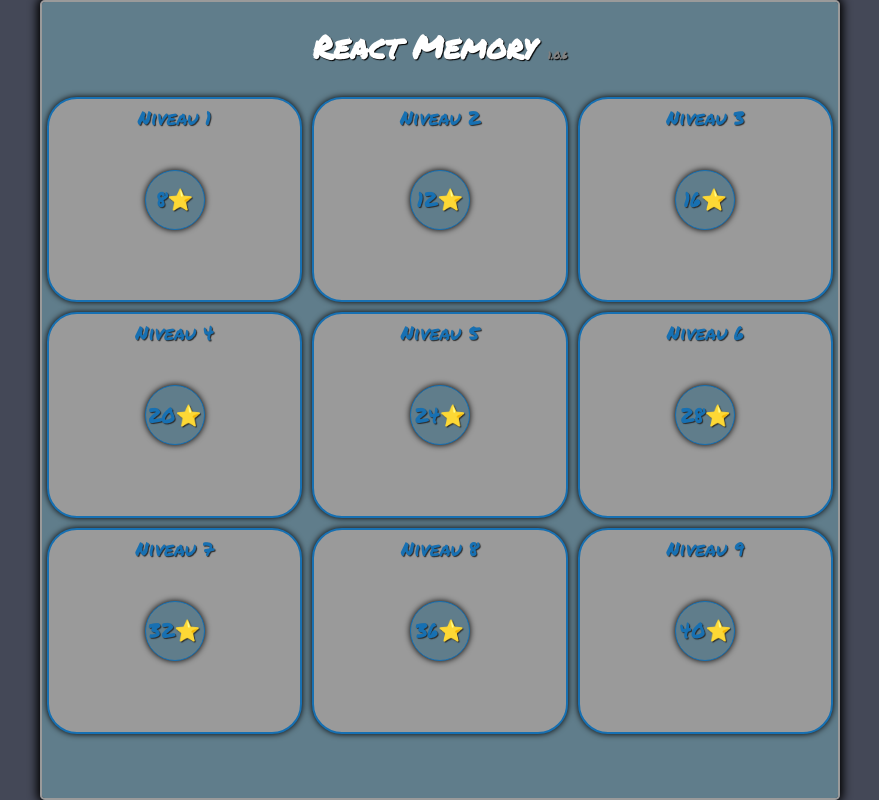
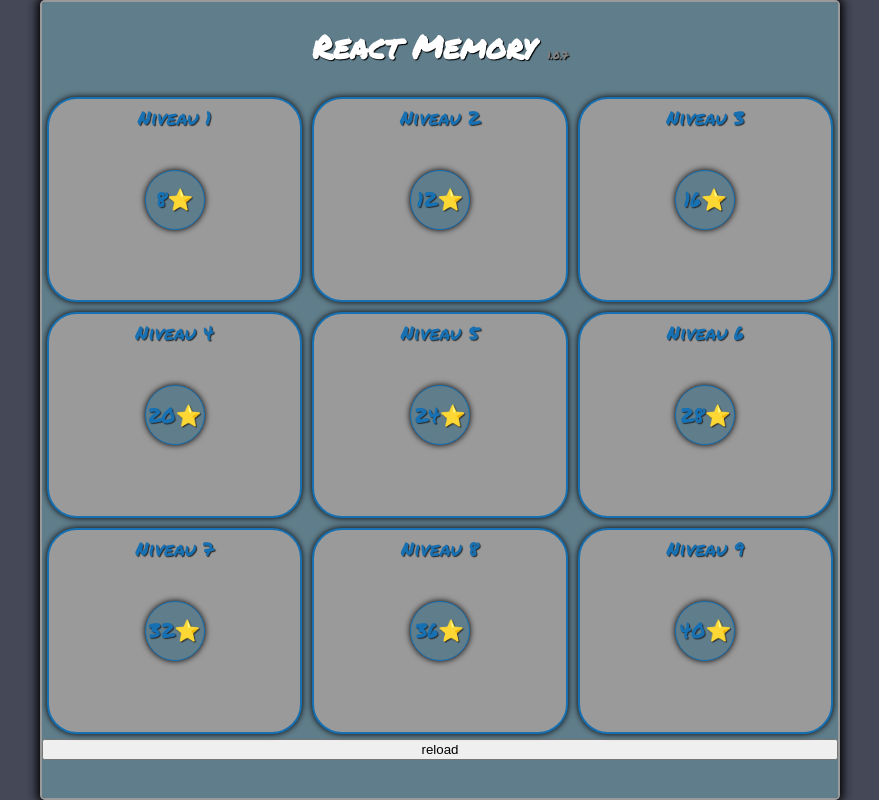
Before and after one commit to nadfri/react-paires, a React (Create React App) app: page / in a window 1280 px wide. Shown: the whole page, without its empty margins (200-1079 px from the left). Built offline with nearby package versions, Linux system fonts and the light colour scheme.

Commit message:
Button reload

```diff
--- a/src/Components/Home/Home.jsx
+++ b/src/Components/Home/Home.jsx
@@ -5,7 +5,7 @@ import LevelLink from '../LevelLink/LevelLink';
 function Home() {
 	return (
 		<div className='Home'>
-			<h1>React Memory <span className="version">1.0.6</span></h1>
+			<h1>React Memory <span className="version">1.0.7</span></h1>
 			<div className='levels'>
 				<LevelLink link='1' content='Niveau 1' cards='8' />
 				<LevelLink link='2' content='Niveau 2' cards='12' />
@@ -17,6 +17,7 @@ function Home() {
 				<LevelLink link='8' content='Niveau 8' cards='36' />
 				<LevelLink link='9' content='Niveau 9' cards='40' />
 			</div>
+			<button onClick={()=> window.location.reload()}>reload</button>
 		</div>
 	);
 }
--- a/src/serviceWorkerRegistration.js
+++ b/src/serviceWorkerRegistration.js
@@ -54,7 +54,7 @@ function registerValidSW(swUrl, config) {
 			setInterval(() => {
 				registration.update();
 				console.log('Checked for update...');
-			}, 1000 * 60 * 1);
+			}, 1000 * 60 * 0.5);
 
 			registration.onupdatefound = () => {
 				const installingWorker = registration.installing;
@@ -87,12 +87,12 @@ function registerValidSW(swUrl, config) {
 							}
 
 							//reload the page in 5 seconds
-							let count = 4;
-							setInterval(() => {
-								count--;
-								console.log('redemarrage...,', count);
-							}, 1000);
-							setTimeout(() => window.location.reload(true), 5000);
+							// let count = 4;
+							// setInterval(() => {
+							// 	count--;
+							// 	console.log('redemarrage...,', count);
+							// }, 1000);
+							// setTimeout(() => window.location.reload(), 5000);
 
 
 						} else {
```
